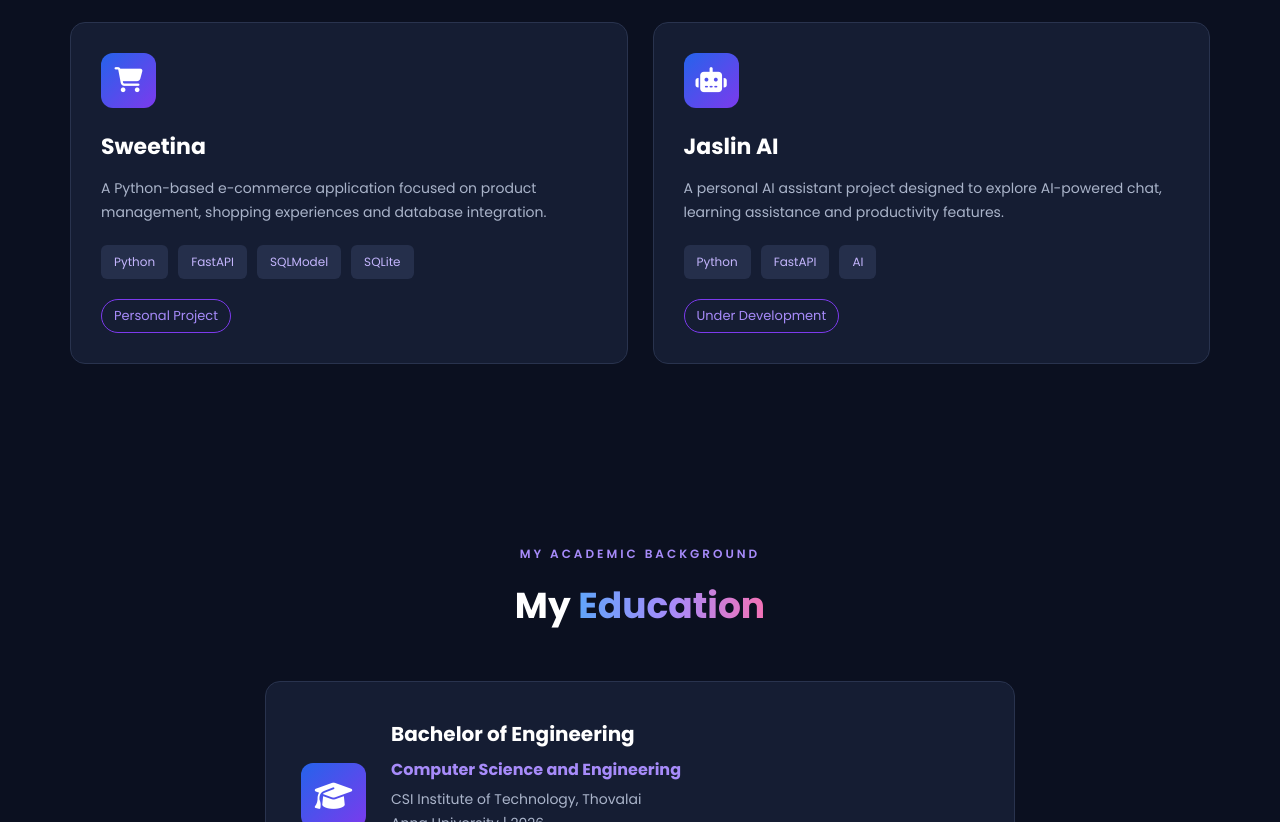
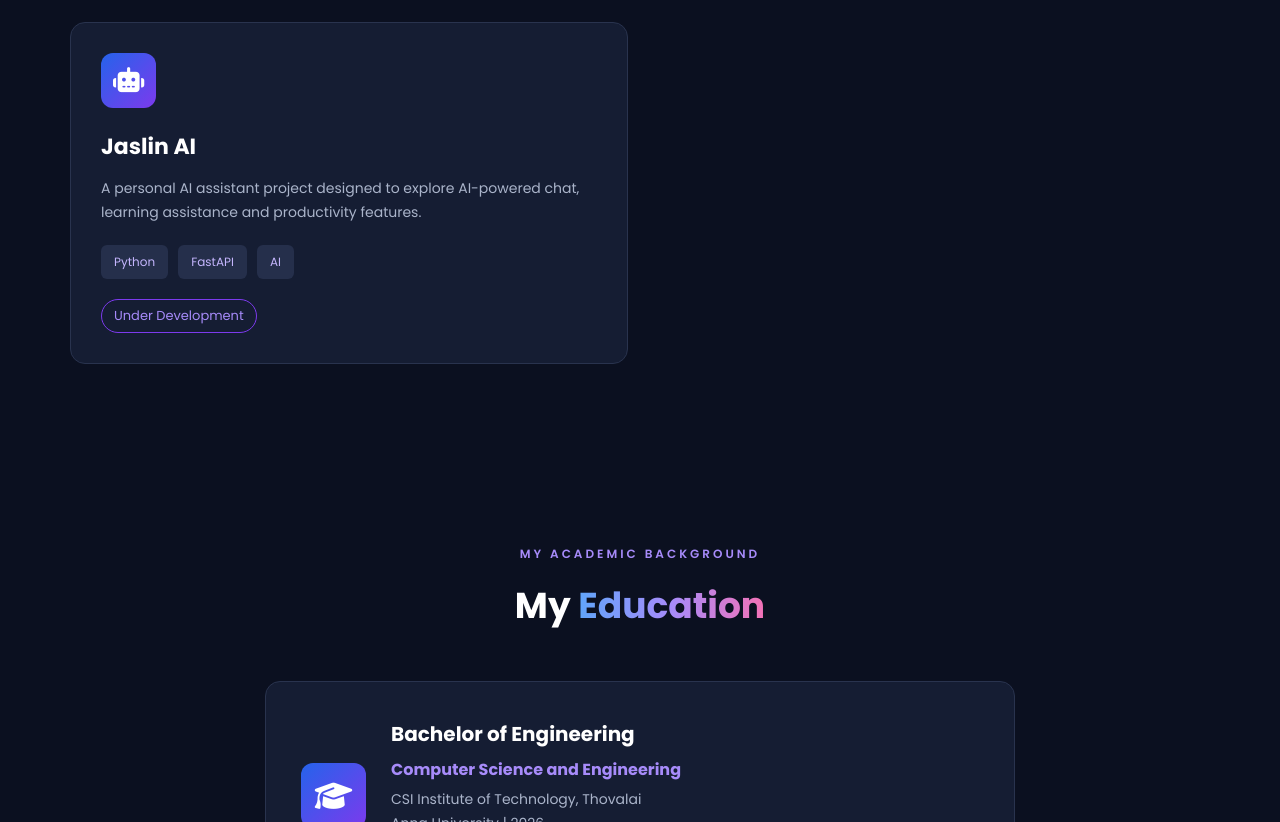
Before and after one commit to jaslinmary/jaslinmary, a plain HTML site: page index.html in a window 1280 px wide. Shown: the part 2754-3576 px from the top of the page. Drawn offline with Linux system fonts and the light colour scheme.

Commit message:
Update index.html
change additional project

```diff
--- a/index.html
+++ b/index.html
@@ -251,28 +251,6 @@
                 </a>
             </div>
 
-            <div class="project-card">
-                <div class="project-icon">
-                    <i class="fas fa-cart-shopping"></i>
-                </div>
-
-                <h3>Sweetina</h3>
-
-                <p>
-                    A Python-based e-commerce application focused on
-                    product management, shopping experiences and
-                    database integration.
-                </p>
-
-                <div class="project-tags">
-                    <span>Python</span>
-                    <span>FastAPI</span>
-                    <span>SQLModel</span>
-                    <span>SQLite</span>
-                </div>
-
-                <span class="project-status">Personal Project</span>
-            </div>
 
             <div class="project-card">
                 <div class="project-icon">
```
